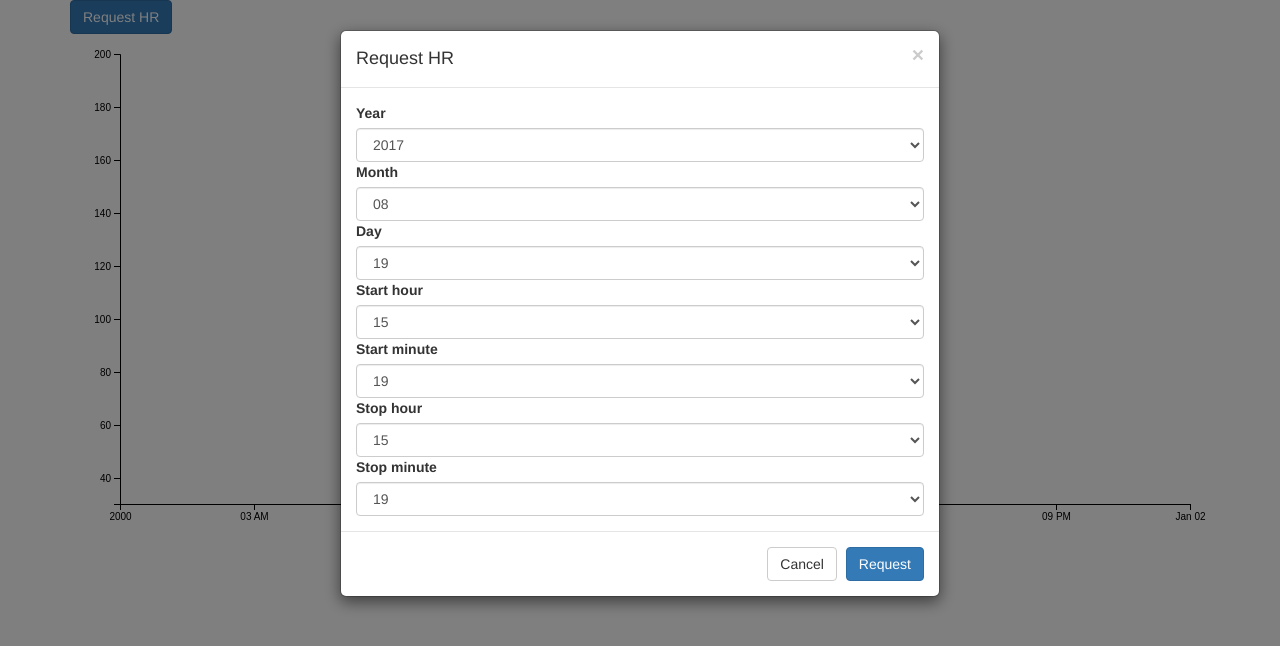
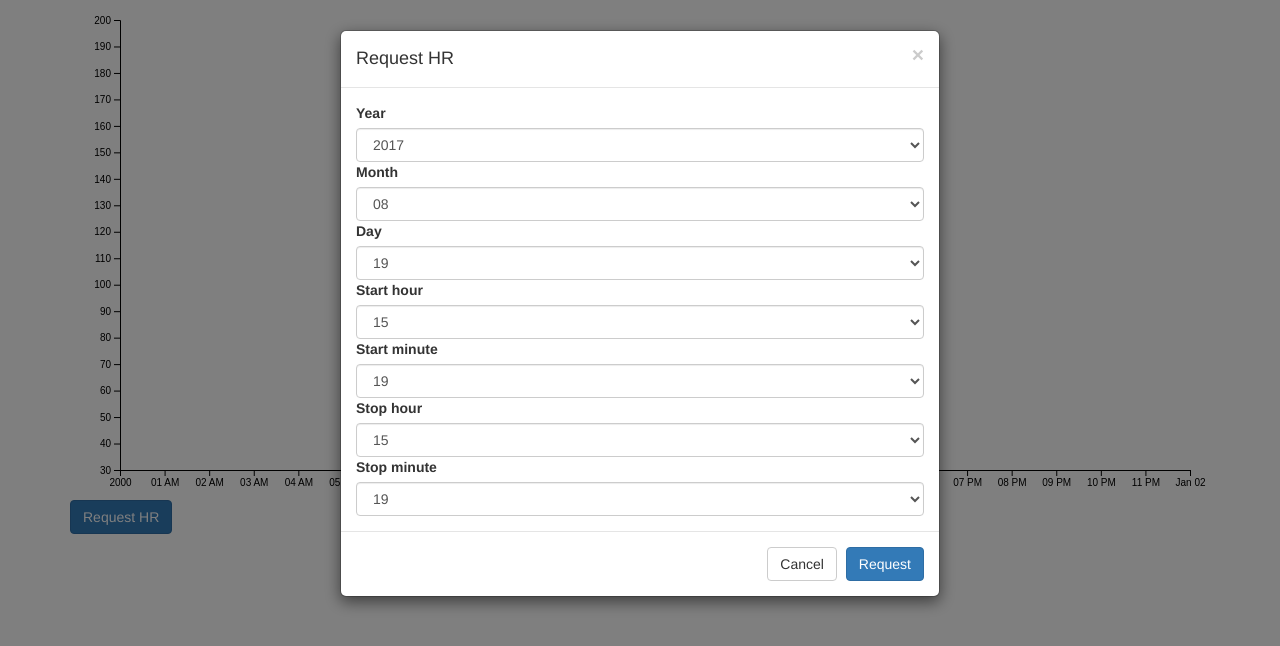
Before and after one commit to kikuomax/hr-analysis, a website: page static/heart-rate.html in a window 1280 px wide. Drawn offline with Linux system fonts and the light colour scheme.

Commit message:
hr-analysis: HR zoom
 - `heart-rate.html` now supports zoom and translation. Initialization
   of the SVG elements is refined for clarity.

```diff
--- a/static/heart-rate.html
+++ b/static/heart-rate.html
@@ -6,6 +6,12 @@
   <title>Personal HR Analysis: HR</title>
   <link rel='stylesheet' href='/lib/bootstrap-3.3.7/css/bootstrap.min.css'>
   <link rel='stylesheet' href='/css/hr-analysis.css'>
+  <style>
+    .zoom {
+      fill: none;
+      pointer-events: all;
+    }
+  </style>
   <script src='/lib/jquery-3.2.1.min.js'></script>
   <script src='/lib/bootstrap-3.3.7/js/bootstrap.min.js'></script>
   <script src='/lib/vue.min.js'></script>
@@ -31,29 +37,60 @@
         });
 
         // prepares the plot area
-        const margin = {
-            top: 20,
-            right: 20,
-            bottom: 30,
-            left: 50
-        };
-        const container = document.querySelector('#plot-container');
+        const margin = { top: 20, right: 20, bottom: 30, left: 50 };
+        const parseDateTime = d3.timeParse('%Y-%m-%dT%H:%M:%S');
+        const plotContainer = document.querySelector('#plot-container');
         const svg = d3.select('#plot-area');
-        svg.attr('width', container.clientWidth);
-        svg.attr('height', container.clientHeight);
-        const width = container.clientWidth - (margin.left + margin.right);
-        const height = container.clientHeight - (margin.top + margin.bottom);
-        const g = svg.append('g')
+        svg.attr('width', plotContainer.clientWidth);
+        svg.attr('height', plotContainer.clientHeight);
+        const viewWidth =
+            plotContainer.clientWidth - (margin.left + margin.right);
+        const viewHeight =
+            plotContainer.clientHeight - (margin.top + margin.bottom);
+        svg.select('defs')  // defs already exists
+            .append('clipPath')
+                .attr('id', 'view-clip')
+                .append('rect')
+                    .attr('width', viewWidth)
+                    .attr('height', viewHeight);
+        const base = svg.append('g')
             .attr('transform', `translate(${margin.left}, ${margin.top})`);
-        const parseDateTime = d3.timeParse('%Y-%m-%dT%H:%M:%S');
-        const x = d3.scaleTime().rangeRound([0, width]);
-        const y = d3.scaleLinear().rangeRound([height, 0]);
-        y.domain([30, 200]);
+        const frame = base.append('g')
+            .attr('clip-path', 'url(#view-clip)');
+        const view = frame.append('g');
+        const baseX = d3.scaleTime()
+            .range([0, viewWidth]);
+        let x = baseX.copy();
+        const y = d3.scaleLinear()
+            .domain([30, 200])
+            .range([viewHeight, 0]);
+        const MIN_TICKS = 5;
+        const MAX_TICKS = 20;
+        const MIN_TICK_INTERVAL_X = 60;
+        const MIN_TICK_INTERVAL_Y = 30;
+        function calculateTicks(length, minInterval) {
+            return Math.max(
+                MIN_TICKS,
+                Math.min(
+                    Math.floor(length / minInterval),
+                    MAX_TICKS));
+        }
+        const xAxis = d3.axisBottom(x)
+            .ticks(calculateTicks(viewWidth, MIN_TICK_INTERVAL_X));
+        const yAxis = d3.axisLeft(y)
+            .ticks(calculateTicks(viewHeight, MIN_TICK_INTERVAL_Y));
+        const gX = base.append('g')
+            .attr('class', 'axis axis-x')
+            .attr('transform', `translate(0, ${viewHeight})`)
+            .call(xAxis);
+        const gY = base.append('g')
+            .attr('class', 'axis axis-y')
+            .call(yAxis);
         const line = d3.line()
-            .defined((d) => d)
-            .x((d) => x(d.time))
-            .y((d) => y(d.value));
-        const path = g.append('path')
+            .defined(d => d)
+            .x(d => x(d.time))
+            .y(d => y(d.value));
+        const path = view.append('path')
             .attr('fill', 'none')
             .attr('stroke', 'steelblue')
             .attr('stroke-linejoin', 'round')
@@ -62,15 +99,24 @@
             .attr('marker-start', 'url(#circle-marker)')
             .attr('marker-mid', 'url(#circle-marker)')
             .attr('marker-end', 'url(#circle-marker)');
-        const xAxis = g.append('g')
-            .attr('class', 'axis axis-x')
-            .attr('transform', `translate(0, ${height})`)
-            .call(d3.axisBottom(x));
-        g.append('g')
-            .attr('class', 'axis axis-y')
-            .call(d3.axisLeft(y));
+        // catures zoom and translation events
+        const zoom = d3.zoom()
+            .scaleExtent([1, 1])
+            .translateExtent([[0, 0], [viewWidth, viewHeight]])
+            .extent([[0, 0], [viewWidth, viewHeight]])
+            .on('zoom', () => {
+                x = d3.event.transform.rescaleX(baseX);
+                gX.call(xAxis.scale(x));
+                zoomPath();
+            });
+        frame.append('rect')
+            .attr('class', 'zoom')
+            .attr('width', viewWidth)
+            .attr('height', viewHeight)
+            .call(zoom);
 
         // requests the heart rate and renders it
+        let zoomPath = () => {};  // should be called when zoomed
         function requestHeartRate(timeSpan) {
             const uri = new URI('/data/heart-rate.json').query({
                 date: `${timeSpan.year}-${timeSpan.month}-${timeSpan.day}`,
@@ -78,14 +124,14 @@
                 stopTime: `${timeSpan.stopHour}:${timeSpan.stopMinute}`
             });
             $.ajax(uri.toString())
-                .done((contents) => {
+                .done(contents => {
                     const date = contents['activities-heart'][0].dateTime;
                     let data = contents['activities-heart-intraday'].dataset
                         .map((d) => {
                             d.time = parseDateTime(`${date}T${d.time}`);
                             return d;
                         });
-                    x.domain([
+                    baseX.domain([
                         new Date(
                             timeSpan.year,
                             timeSpan.month - 1,
@@ -98,23 +144,33 @@
                             timeSpan.day,
                             timeSpan.stopHour,
                             timeSpan.stopMinute)]);
+                    x = baseX.copy();
+                    gX.call(xAxis.scale(x));
                     data = chunkData(data);
                     data = data.map((d) => d.concat([null]));
                     data = Array.prototype.concat.apply([], data);
-                    xAxis.call(d3.axisBottom(x));
                     path.datum(data)
                         .attr('d', line);
+                    zoomPath = () => {
+                        // just reapplies the line
+                        // is there any better way to zoom?
+                        path.attr('d', line);
+                    }
+                    // resets the zoom
+                    zoom.scaleExtent([1, calculateMaxScale(baseX.domain())]);
+                    svg.select('.zoom')
+                        .call(zoom.transform, d3.zoomIdentity);
                 });
         }
 
         function chunkData(data) {
-            const MAX_GAP = 15 * 1000;  // in milliseconds
+            const MAX_GAP_IN_MILLIS = 15 * 1000;
             const chunks = [];
             let chunkStart = 0;
             for (let i = 0; (i + 1) < data.length; ++i) {
                 const gap =
                     data[i + 1].time.getTime() - data[i].time.getTime();
-                if (gap > MAX_GAP) {
+                if (gap > MAX_GAP_IN_MILLIS) {
                     chunks.push(data.slice(chunkStart, i + 1));
                     chunkStart = i + 1;
                 }
@@ -125,6 +181,14 @@
             return chunks;
         }
 
+        // calculates the maximum scale for a given domain
+        // elements of domain should be Date
+        function calculateMaxScale(domain) {
+            const MAX_RESOLUTION_IN_MILLIS = 60 * 1000;
+            const deltaT = domain[1].getTime() - domain[0].getTime();
+            return Math.max(1, deltaT / MAX_RESOLUTION_IN_MILLIS);
+        }
+
         // shows the heart rate request form
         model.showHeartRateRequestDialog = true;
     });
@@ -132,6 +196,16 @@
 </head>
 <body>
   <div class='container'>
+    <div id='plot-container' class='time-series-plot'>
+      <svg id='plot-area'>
+        <defs>
+          <marker id='circle-marker'
+              markerWidth='3' markerHeight='3' refX='1' refY='1'>
+            <circle cx='1' cy='1' r='1' style='stroke: none; fill: #000000' />
+          </marker>
+        </defs>
+      </svg>
+    </div>
     <div id='request-form'>
       <div>
         <button type='button' class='btn btn-primary'
@@ -145,16 +219,6 @@
           v-on:time-series-request-cancelled='showHeartRateRequestDialog = false'>
       </time-series-request>
     </div>
-    <div id='plot-container' class='time-series-plot'>
-      <svg id='plot-area'>
-        <defs>
-          <marker id='circle-marker'
-              markerWidth='3' markerHeight='3' refX='1' refY='1'>
-            <circle cx='1' cy='1' r='1' style='stroke: none; fill: #000000' />
-          </marker>
-        </defs>
-      </svg>
-    </div>
   </div>
 </body>
 </html>
```
